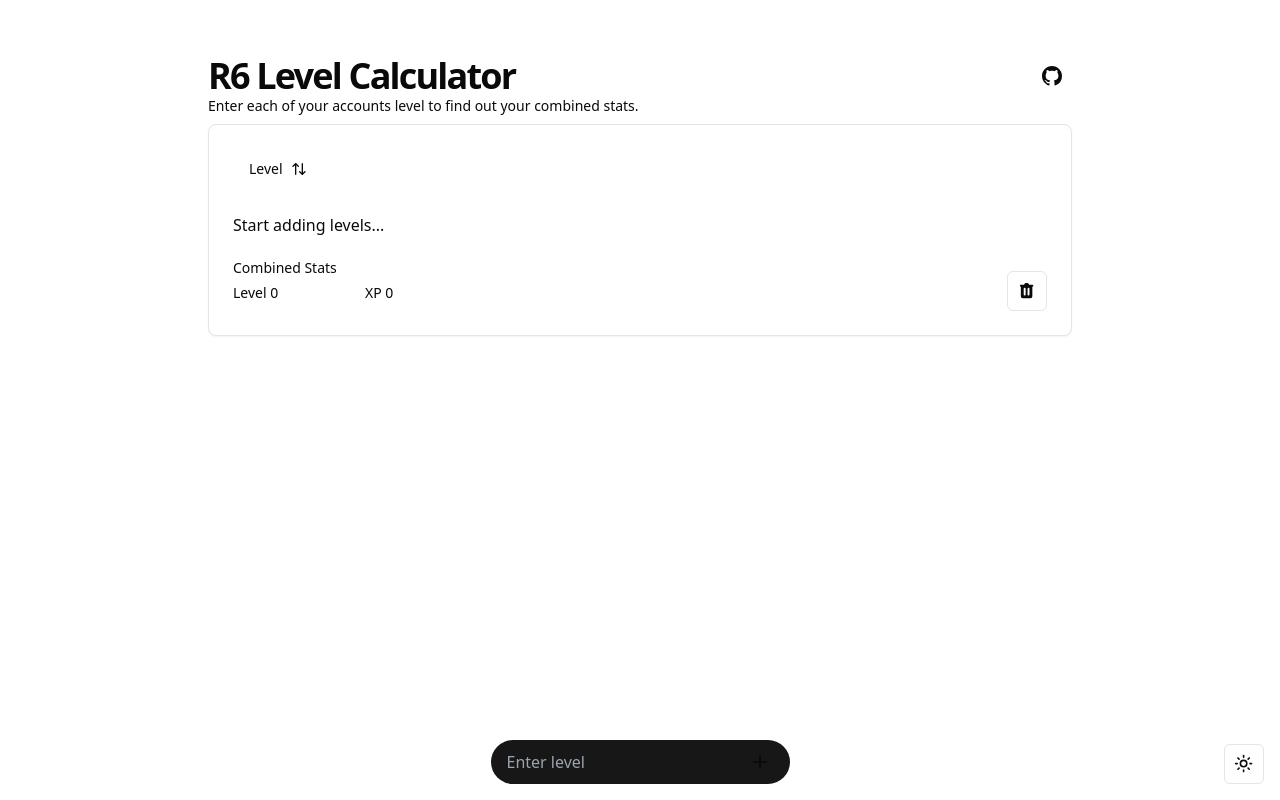
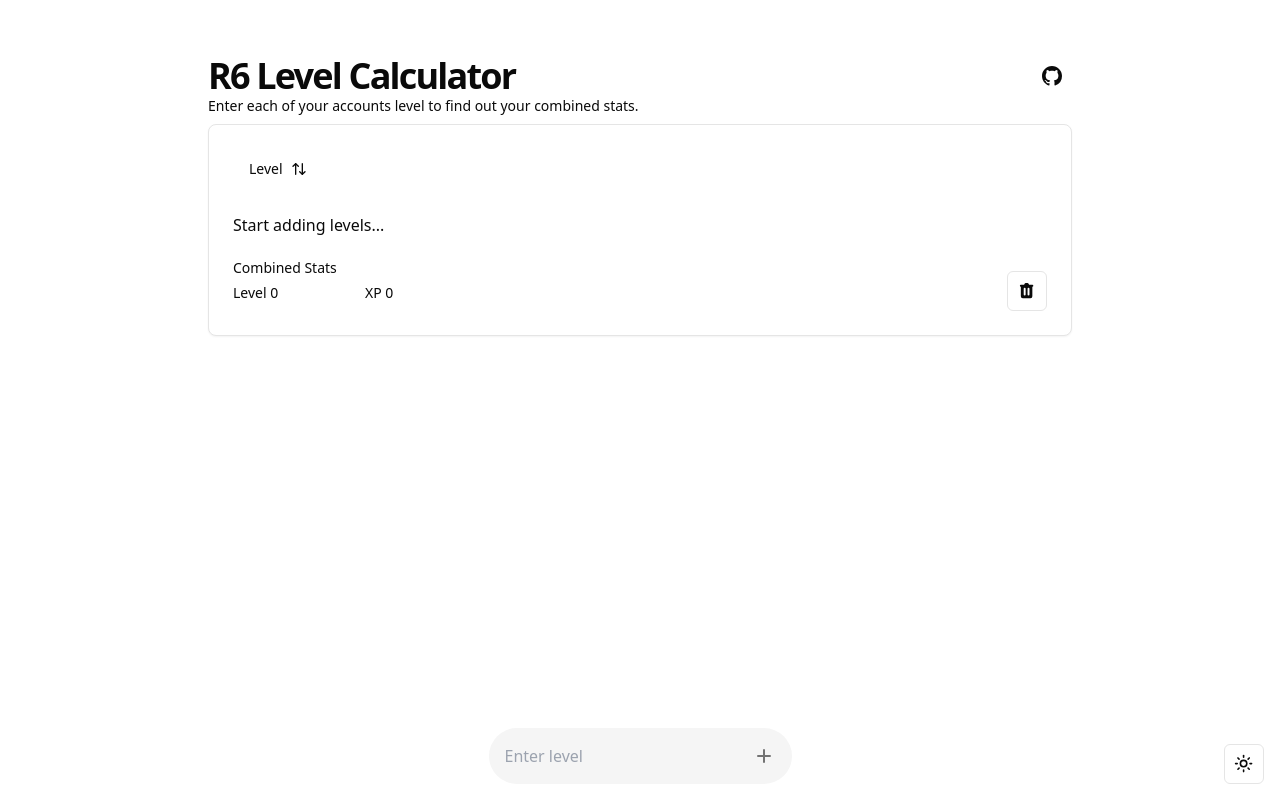
Before and after one commit to leomosley/r6-level-calc, a Next.js app: page / in a window 1280 px wide. Built offline with nearby package versions, Linux system fonts and the light colour scheme.

Commit message:
fix input section styling

```diff
--- a/app/page.tsx
+++ b/app/page.tsx
@@ -104,25 +104,24 @@
         </Card>
         <div className={cn(
           "flex items-center mx-auto mt-auto",
-          "px-4 py-2 bg-neutral-900 gap-2 rounded-full"
+          "px-2 py-2 bg-muted gap-2 rounded-full"
         )}>
           <input
             ref={inputRef}
-            className="bg-transparent outline-none hide-spin-button"
+            className="pl-2 bg-transparent outline-none hide-spin-button"
             autoFocus
             type="number"
             inputMode="numeric"
             placeholder="Enter level"
           />
-          <button
-            className={cn(
-              "p-1 rounded-full transition",
-              "hover:bg-neutral-800 cursor-pointer",
-            )}
+          <Button
+            variant="ghost"
+            size="icon"
+            className={"px-1 py-1 rounded-full hover:bg-muted-foreground/10"}
             onClick={addLevel}
           >
-            <HiPlus className="w-5 h-5" />
-          </button>
+            <HiPlus className="text-muted-foreground w-5 h-5" />
+          </Button>
         </div>
       </main>
     );
```
